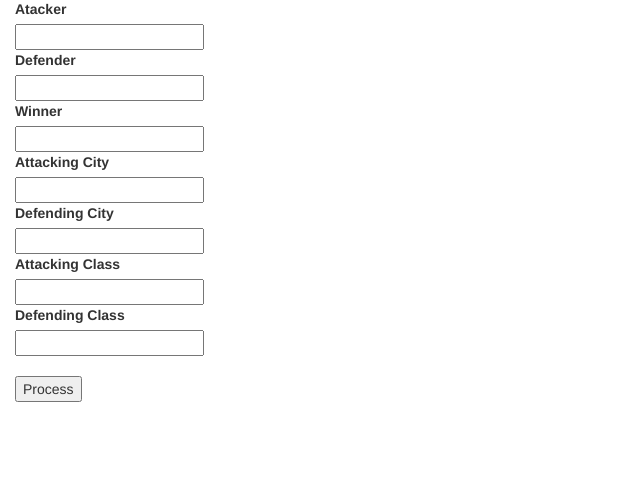
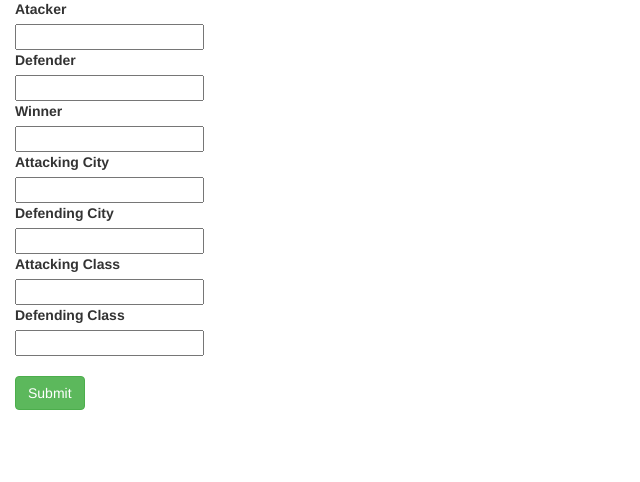
Before and after one commit to craig-sh/hearthstone-tourney, a Flask app: page /action in a window 1280 px wide. Shown: the part 143-625 px from the top of the page, without its empty margins (0-640 px from the left). Run offline with Flask 2, Linux system fonts and the light colour scheme; some libraries are stand-ins or nearby versions.

Commit message:
Fancy button

```diff
--- a/app/templates/action.html
+++ b/app/templates/action.html
@@ -18,7 +18,7 @@
         {{ render_field(form.attacking_class) }}
         {{ render_field(form.defending_class) }}
     </dl>
-      <p><input type="submit" value="Process"></p>
+    <input name="btn" type="submit" class="btn btn-success"></input>
   </form>
 </div>
 {% endblock %}
```
